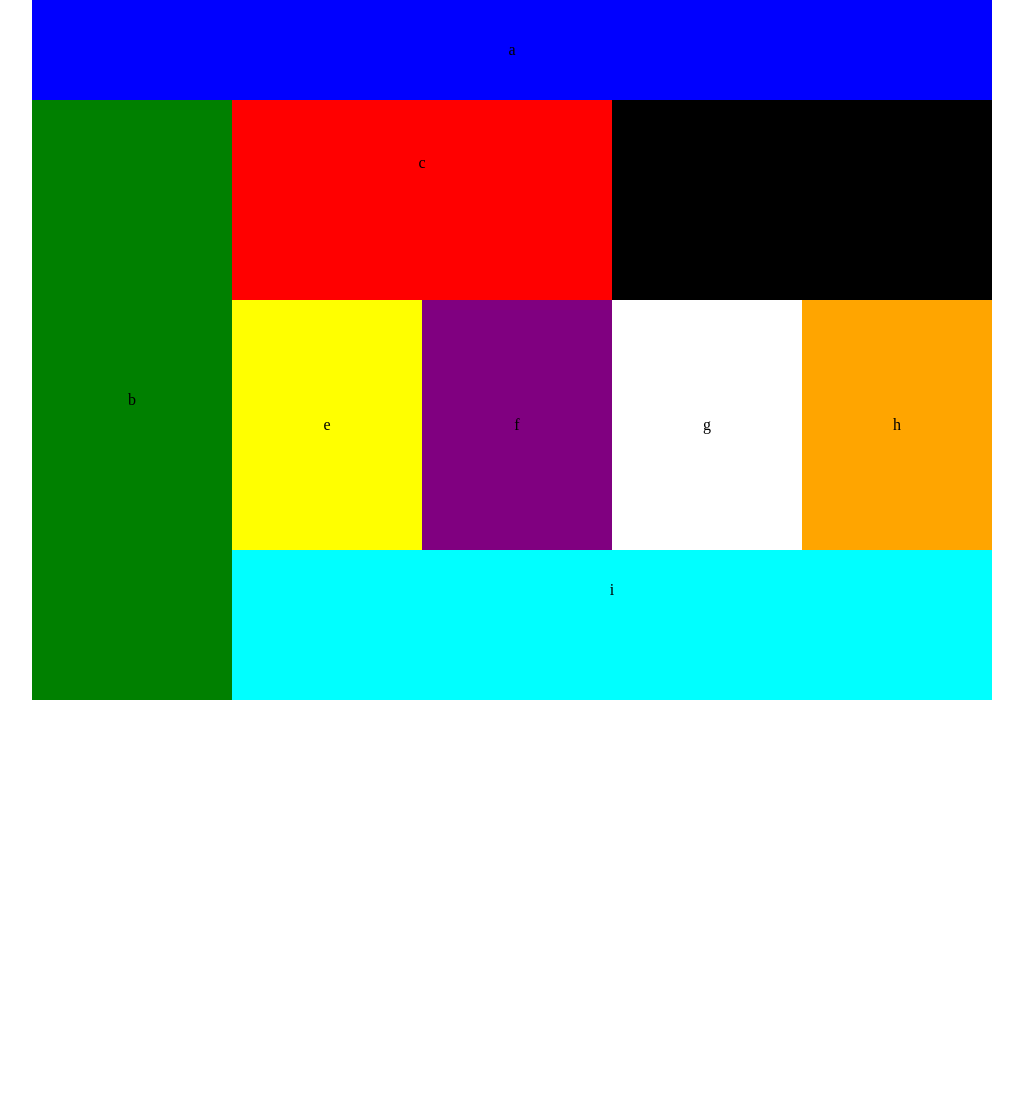
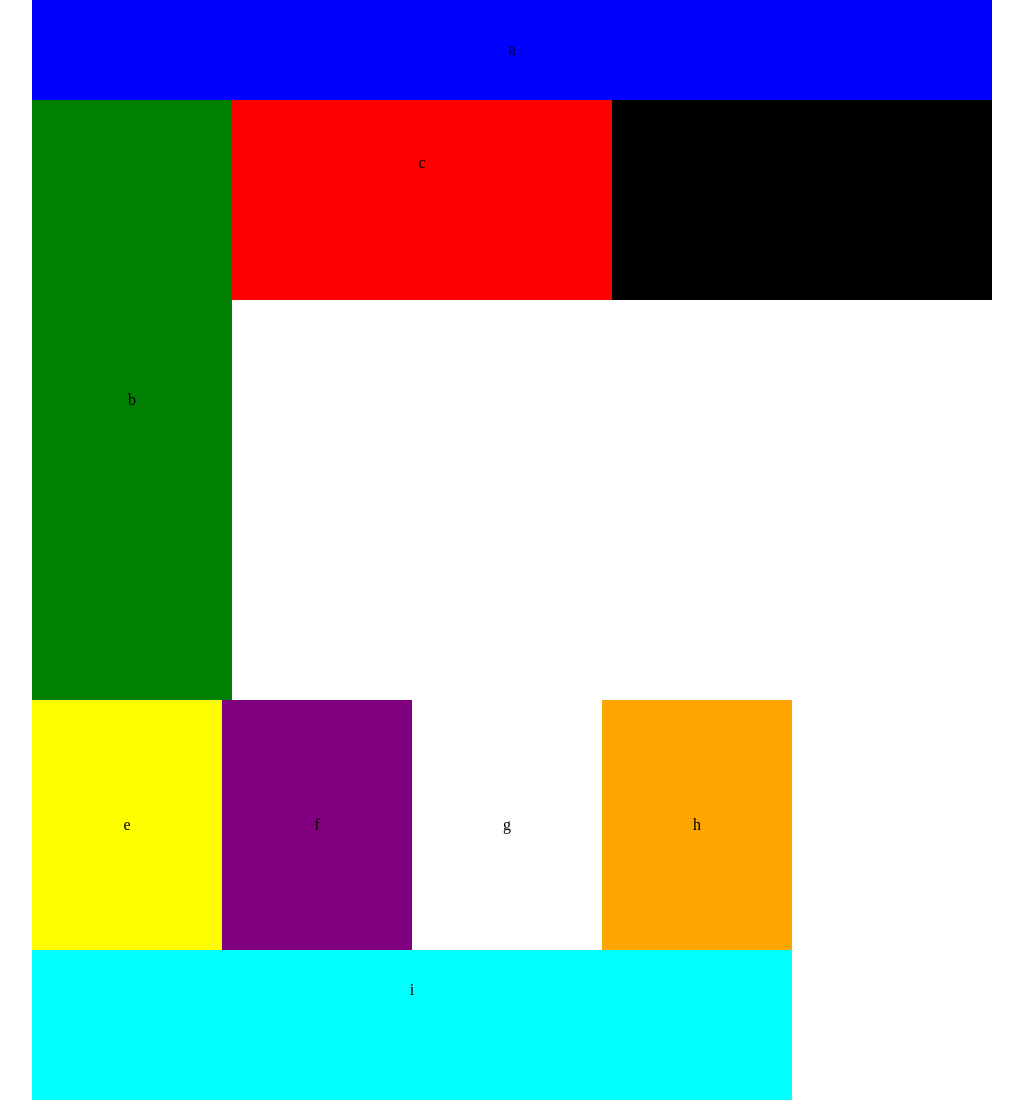
Before and after one commit to ChanceHarmon/Lab01, a plain HTML site: page index.html in a window 1280 px wide. Shown: the whole page, without its empty margins (128-1151 px from the left). Before the commit the page ends 800 px from the top, so only its background shows below. Drawn offline with Linux system fonts and the light colour scheme.

Commit message:
mobile view done

```diff
--- a/base.css
+++ b/base.css
@@ -1,3 +1,5 @@
 body {
+  display:flex;
+  flex-wrap: wrap;
   margin: 0px auto;
 }
--- a/layout.css
+++ b/layout.css
@@ -1,12 +1,18 @@
 body{
   width: 480px;
+  display: flex;
+  /* flex-direction: column; */
+  /* align-items: baseline; */
+
 }
 div {
-  float: left;
   margin: 0;
-  text-align: center;
-  vertical-align: middle;
+  /* text-align: center;
+  vertical-align: middle; */
+  justify-content: center;
+  align-content: center;
 }
+
 @media only screen and (min-width:768px) {
   body {
     width: 960px;
--- a/modules.css
+++ b/modules.css
@@ -1,54 +1,67 @@
 #one {
-  width: 480px;
+  display: flex;
+  width: 100%;
   height: 75px;
   background-color: red;
   line-height: 75px;
 }
 #two {
-  width: 480px;
+  display: flex;
+  width: 100%;
   height: 150px;
   background-color: blue;
   line-height: 150px;
 }
 #three {
-  width: 480px;
+  display: flex;
+  width: 100%;
   height: 125px;
   background-color: green;
   line-height: 125px;
 }
 #four {
-  width: 480px;
+  display: flex;
+  width: 100%;
   height: 125px;
   background-color: yellow;
   line-height: 125px;
 }
 
 #five {
-  width: 240px;
+  display: flex;
+
+  width: 50%;
   height: 250px;
   background-color: black;
   line-height: 250px;
 }
 #six {
-  width: 240px;
+  display: flex;
+
+  width: 50%;
   height: 250px;
   background-color: white;
   line-height: 250px;
 }
 #seven {
-  width: 240px;
+  display: flex;
+
+  width: 50%;
   height: 250px;
   background-color: purple;
   line-height: 250px;
 }
 #eight {
-  width: 240px;
+  display: flex;
+
+  width: 50%;
   height: 250px;
   background-color: cyan;
   line-height: 250px;
 }
 #nine {
-  width: 480px;
+  display: flex;
+  width: 100%;
   height: 80px;
   background-color: orange;
   line-height: 80px;
```
